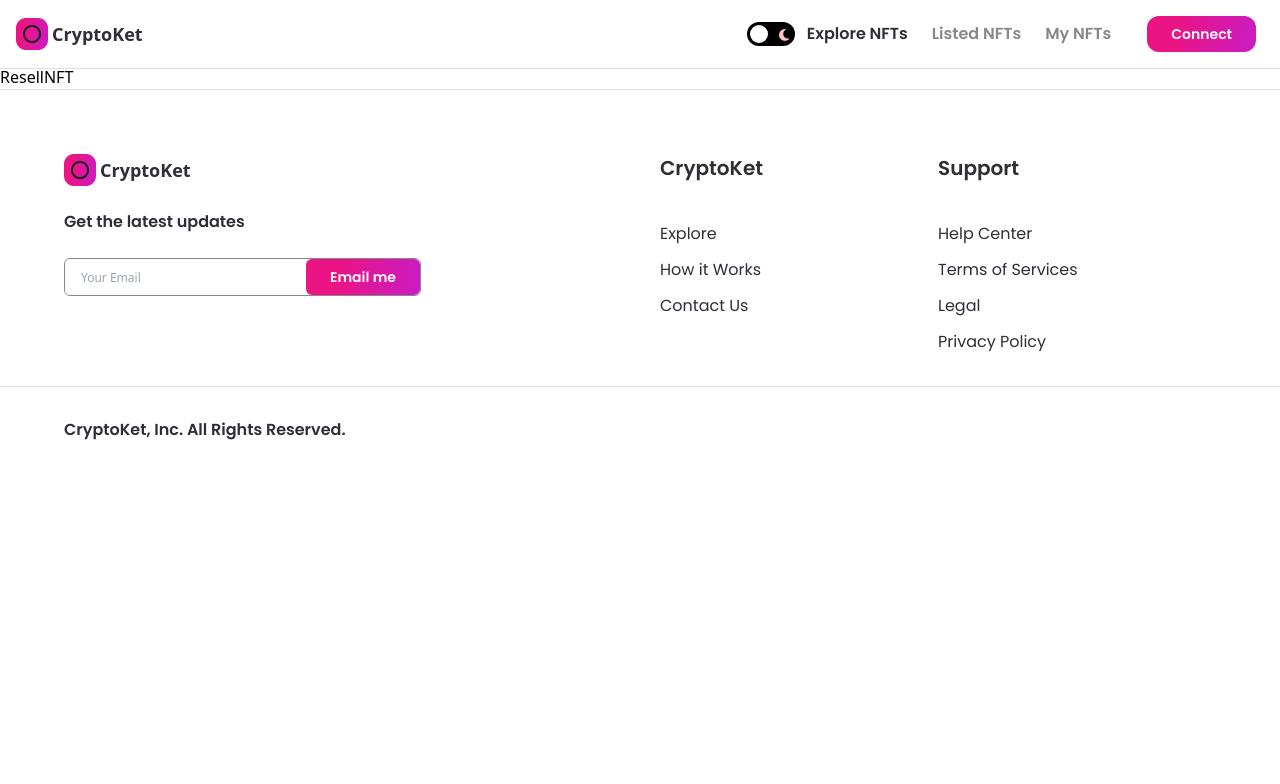
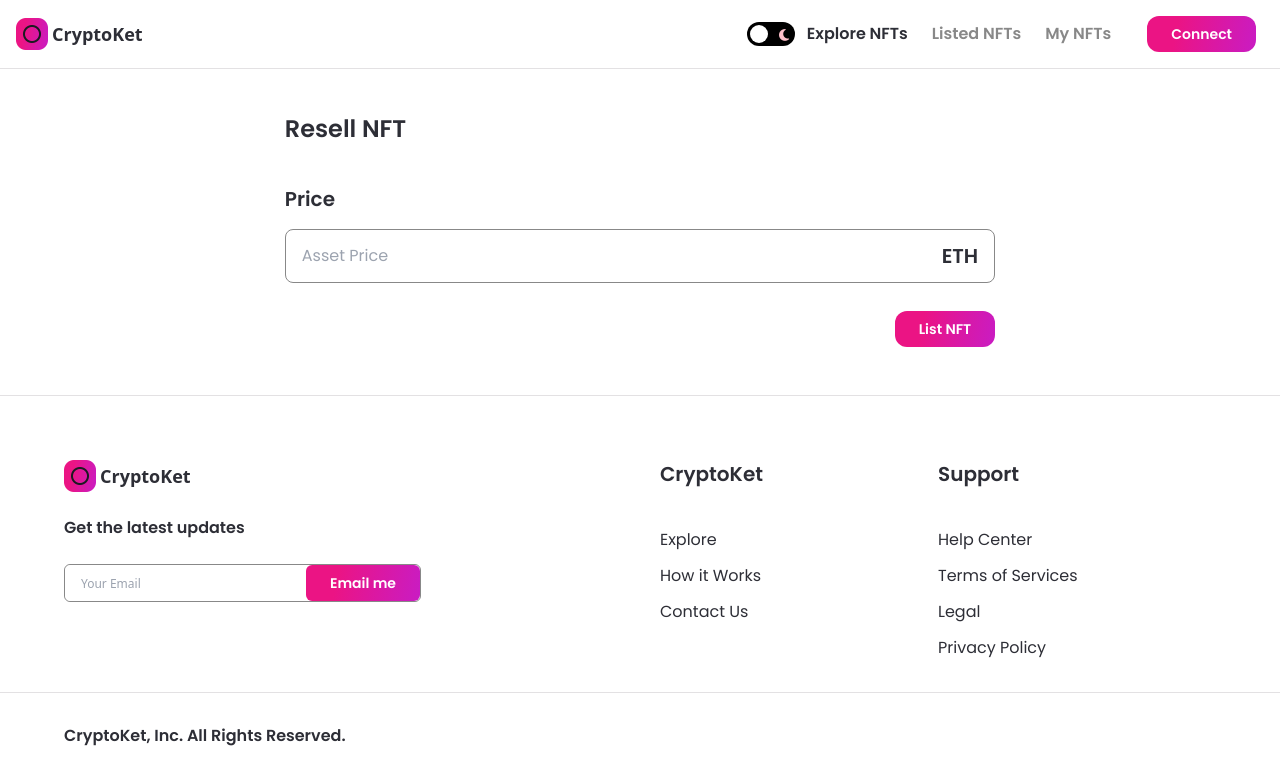
Before and after one commit to habibullahturkmen/nft-marketplace, a Next.js app: page /resell-nft in a window 1280 px wide. Shown: the top 784 px of the page. Built offline with nearby package versions, Linux system fonts and the light colour scheme; what ipfs-http-client would draw is missing.

Commit message:
Resell NFT functionality completed

```diff
--- a/components/NFTCard.jsx
+++ b/components/NFTCard.jsx
@@ -6,7 +6,7 @@ import { NFTContext } from '../context/NFTContext';
 import images from '../assets';
 import { shortenAddress } from '../utils/shortenAddress';
 
-const NFTCard = ({ nft }) => {
+const NFTCard = ({ nft, onProfilePage }) => {
   const { nftCurrency } = useContext(NFTContext);
 
   return (
@@ -19,7 +19,7 @@ const NFTCard = ({ nft }) => {
           <p className="font-poppins dark:text-white text-nft-black-1 font-bold text-sm minlg:text-xl">{nft.name}</p>
           <div className="flexBetween mt-1 minlg:mt-3 flex-row xs:flex-col xs:items-start xs:mt-3">
             <p className="font-poppins dark:text-white text-nft-black-1 font-bold text-xs minlg:text-lg">{nft.price} <span className="normal">{nftCurrency}</span></p>
-            <p className="font-poppins dark:text-white text-nft-black-1 font-bold text-xs minlg:text-lg">{nft.seller.length > 10 ? shortenAddress(nft.seller) : nft.seller}</p>
+            <p className="font-poppins dark:text-white text-nft-black-1 font-bold text-xs minlg:text-lg">{shortenAddress(onProfilePage ? nft.owner : nft.seller)}</p>
           </div>
         </div>
       </div>
--- a/context/NFTContext.js
+++ b/context/NFTContext.js
@@ -14,6 +14,7 @@ export const NFTContext = React.createContext();
 
 export const NFTProvider = ({ children }) => {
   const [currentAccount, setCurrentAccount] = useState('');
+  const [isLoadingNFT, setIsLoadingNFT] = useState(false);
   const nftCurrency = 'ETH';
 
   const checkIfWalletIsConnected = async () => {
@@ -85,13 +86,16 @@ export const NFTProvider = ({ children }) => {
     const price = ethers.utils.parseUnits(formInputPrice, 'ether');
     const contract = fetchContract(signer);
     const listingPrice = await contract.getListingPrice();
+    const transaction = !isReselling
+      ? await contract.createToken(url, price, { value: listingPrice.toString() })
+      : await contract.resellToken(id, price, { value: listingPrice.toString() });
 
-    const transaction = await contract.createToken(url, price, { value: listingPrice.toString() });
-
+    setIsLoadingNFT(true);
     await transaction.wait();
   };
 
   const fetchNFTs = async () => {
+    setIsLoadingNFT(false);
     const provider = new ethers.providers.JsonRpcProvider();
     const contract = fetchContract(provider);
 
@@ -118,6 +122,7 @@ export const NFTProvider = ({ children }) => {
   };
 
   const fetchMyNFTsOrListedNFTs = async (type) => {
+    setIsLoadingNFT(false);
     const web3Modal = new Web3Modal();
     const connection = await web3Modal.connect();
     const provider = new ethers.providers.Web3Provider(connection);
@@ -160,7 +165,7 @@ export const NFTProvider = ({ children }) => {
   };
 
   return (
-    <NFTContext.Provider value={{ nftCurrency, connectWallet, currentAccount, uploadToIPFS, createNFT, fetchNFTs, fetchMyNFTsOrListedNFTs, buyNft }}>
+    <NFTContext.Provider value={{ nftCurrency, connectWallet, currentAccount, uploadToIPFS, createNFT, fetchNFTs, fetchMyNFTsOrListedNFTs, buyNft, createSale, isLoadingNFT }}>
       {children}
     </NFTContext.Provider>
   );
--- a/pages/my-nfts.js
+++ b/pages/my-nfts.js
@@ -53,7 +53,7 @@ const MyNFTs = () => {
             SearchBar
           </div>
           <div className="mt-3 w-full flex flex-wrap">
-            {nfts.map((nft) => <NFTCard key={nft.tokenId} nft={nft} />)}
+            {nfts.map((nft) => <NFTCard key={nft.tokenId} nft={nft} onProfilePage />)}
           </div>
         </div>
       )}
--- a/pages/resell-nft.js
+++ b/pages/resell-nft.js
@@ -1,7 +1,69 @@
-import React from 'react';
+import { useEffect, useState, useContext } from 'react';
+import { useRouter } from 'next/router';
+import axios from 'axios';
 
-const ResellNFT = () => (
-  <div>ResellNFT</div>
-);
+import { NFTContext } from '../context/NFTContext';
+import { Button, Input, Loader } from '../components';
+
+const ResellNFT = () => {
+  const { createSale, isLoadingNFT } = useContext(NFTContext);
+  const [price, setPrice] = useState('');
+  const [image, setImage] = useState('');
+  const router = useRouter();
+  const { id, tokenURI } = router.query;
+
+  const fetchNFT = async () => {
+    if (!tokenURI) return;
+
+    const { data } = await axios.get(tokenURI);
+
+    setPrice(data.price);
+    setImage(data.image);
+  };
+
+  useEffect(() => {
+    fetchNFT();
+  }, [id]);
+
+  const resell = async () => {
+    await createSale(tokenURI, price, true, id);
+
+    router.push('/');
+  };
+
+  if (isLoadingNFT) {
+    return (
+      <div className="flexCenter" style={{ height: '51vh' }}>
+        <Loader />
+      </div>
+    );
+  }
+
+  return (
+    <div className="flex justify-center sm:px-4 p-12">
+      <div className="w-3/5 md:w-full">
+        <h1 className="font-poppins dark:text-white text-nft-black-1 font-semibold text-2xl">Resell NFT</h1>
+
+        <Input
+          inputType="number"
+          title="Price"
+          placeholder="Asset Price"
+          handleClick={(e) => setPrice(e.target.value)}
+        />
+
+        {image && <img className="rounded mt-4" width="350" src={image} />}
+
+        <div className="mt-7 w-full flex justify-end">
+          <Button
+            btnName="List NFT"
+            btnType="primary"
+            classStyles="rounded-xl"
+            handleClick={resell}
+          />
+        </div>
+      </div>
+    </div>
+  );
+};
 
 export default ResellNFT;
```
